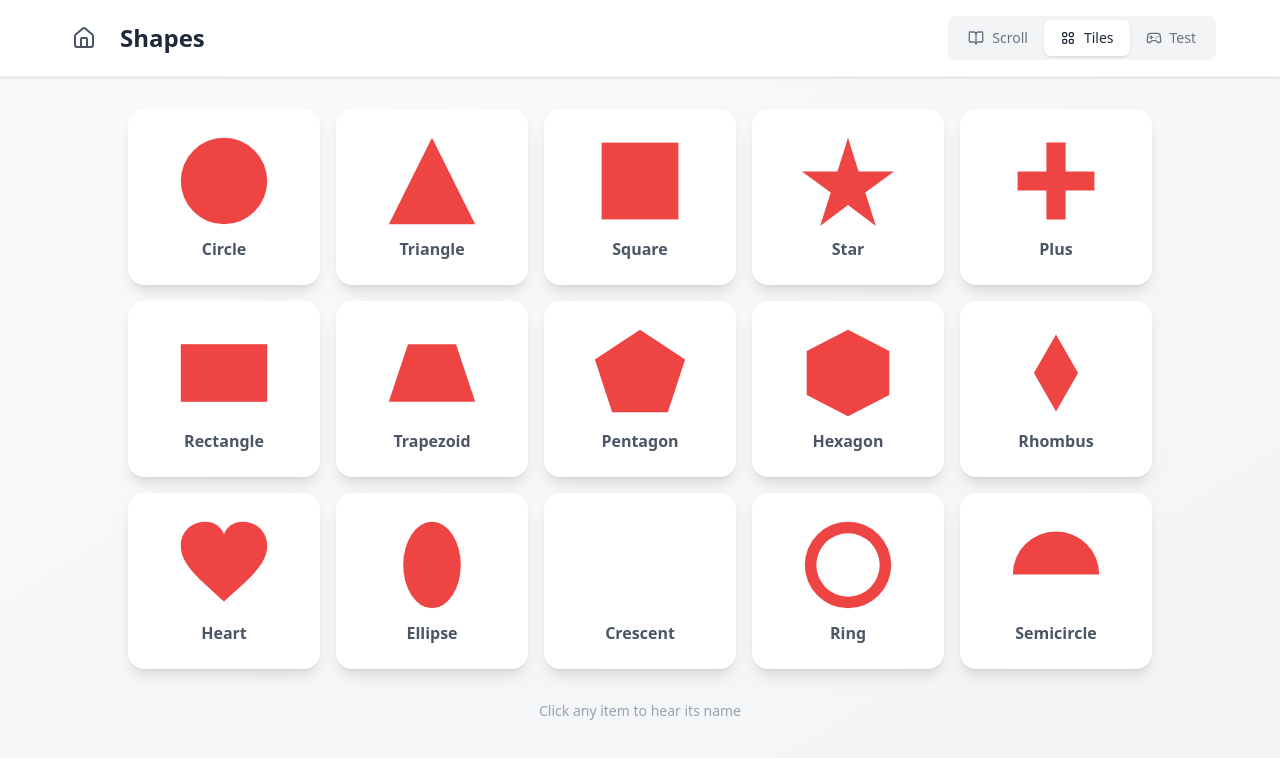
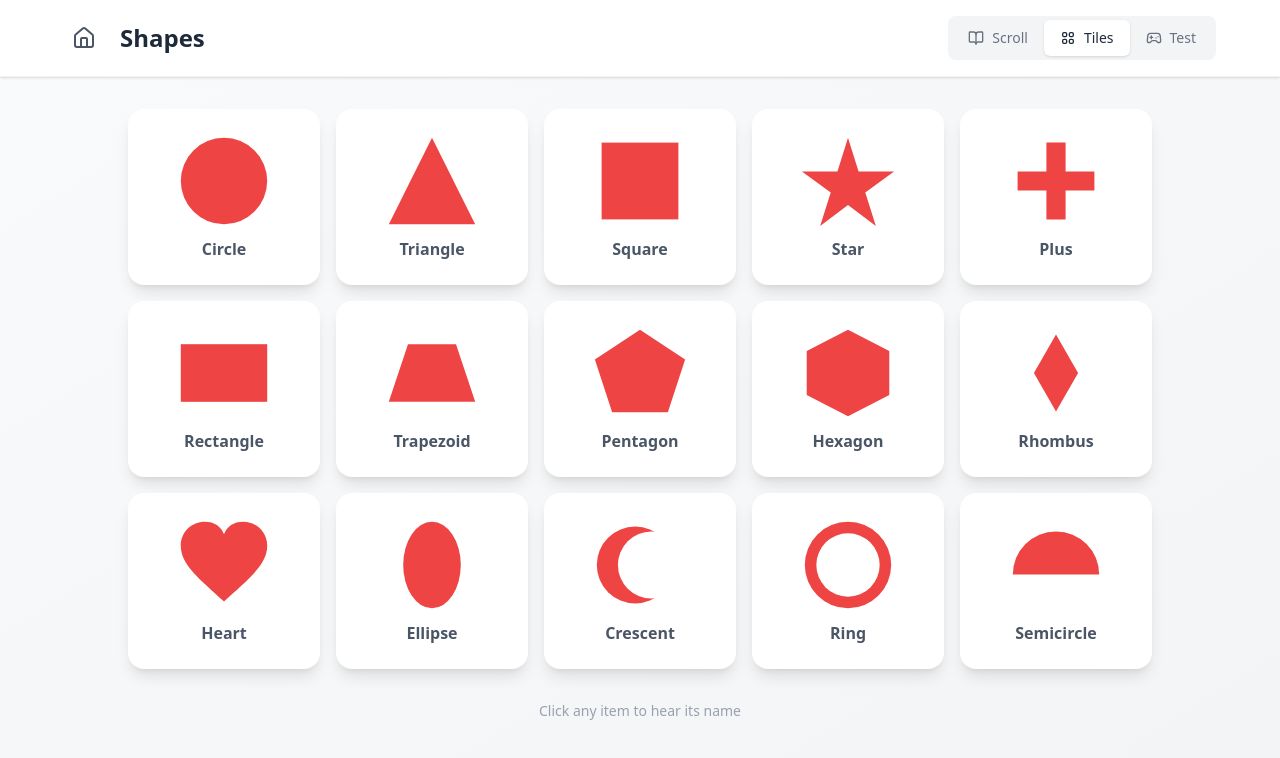
Before and after one commit to mishrasubhransu/kids-learning-app, a React (Vite) app: page /shapes in a window 1280 px wide. Both pictures are taken after a click on the button "Tiles". Shown: the top 758 px of the page. Built offline with nearby package versions, Linux system fonts and the light colour scheme.

Commit message:
fix: Redraw crescent as overlapping circles for a cleaner moon shape
Co-Authored-By: Claude Opus 4.6 (1M context) <noreply@anthropic.com>

```diff
--- a/src/data/shapes.jsx
+++ b/src/data/shapes.jsx
@@ -135,10 +135,8 @@ export const shapes = [
     display: 'Crescent',
     svg: (color = '#3B82F6') => (
       <svg viewBox="0 0 100 100" className="w-full h-full">
-        <path
-          d="M50,5 A45,45 0 1,1 50,95 A30,30 0 1,0 50,5Z"
-          fill={color}
-        />
+        <circle cx="45" cy="50" r="40" fill={color} />
+        <circle cx="62" cy="50" r="35" fill="white" />
       </svg>
     ),
   },
```
